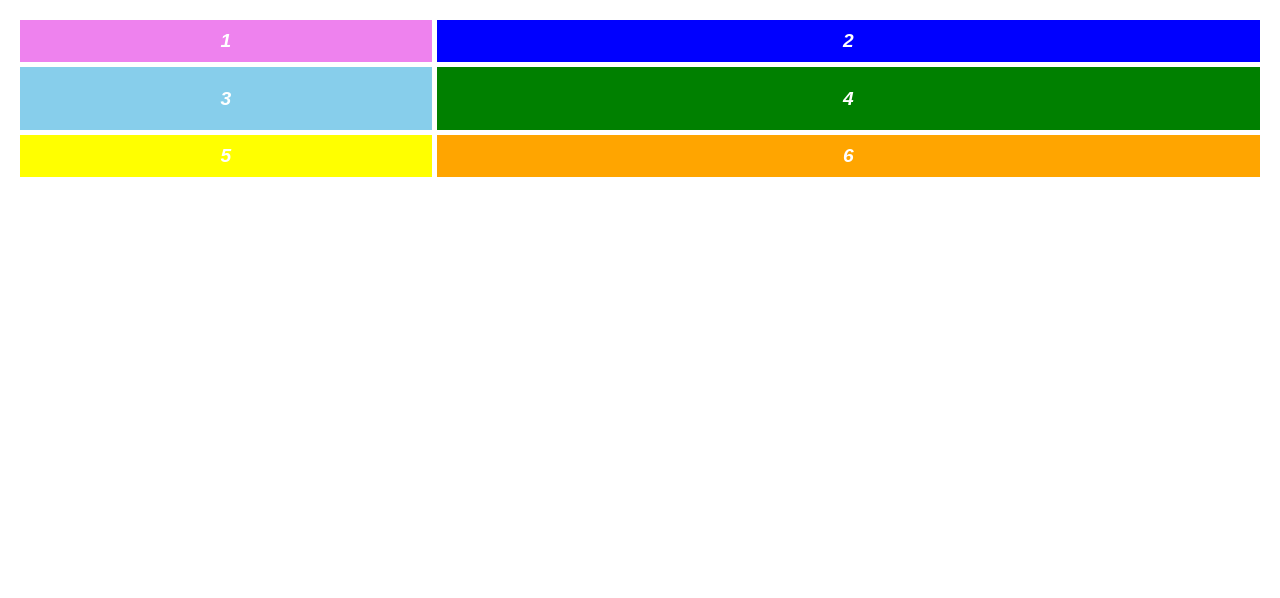
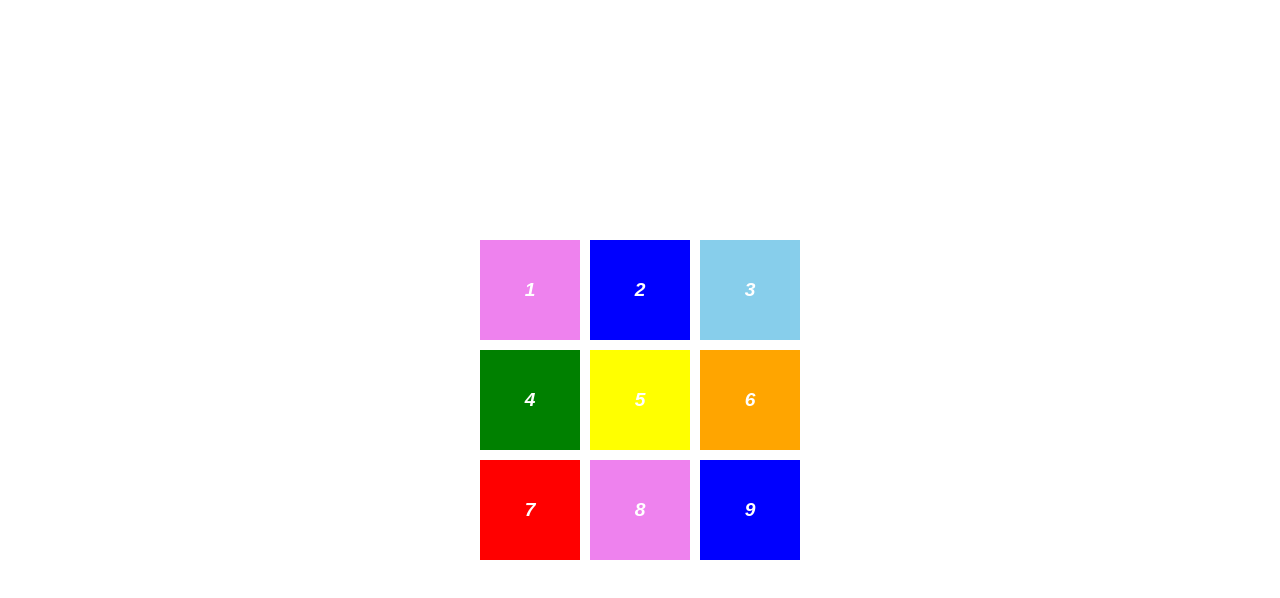
Before and after one commit to md-shamim-sarker/web-dev, a plain HTML site: page grid-layout/index.html in a window 1280 px wide. Drawn offline with Linux system fonts and the light colour scheme.

Commit message:
grid study

```diff
--- a/grid-layout/basic.css
+++ b/grid-layout/basic.css
@@ -11,7 +11,6 @@
     font-weight: 800;
     font-style: italic;
     text-align: center;
-    margin: 20px;
 }
 
 .container div {
@@ -39,7 +38,6 @@
 
 .container div:nth-child(5) {
     background-color: yellow;
-    padding: 10px;
 }
 
 .container div:nth-child(6) {
@@ -49,3 +47,11 @@
 .container div:nth-child(7) {
     background-color: red;
 }
+
+.container div:nth-child(8) {
+    background-color: violet;
+}
+
+.container div:nth-child(9) {
+    background-color: blue;
+}
--- a/grid-layout/index.html
+++ b/grid-layout/index.html
@@ -21,7 +21,9 @@
         <div>4</div>
         <div>5</div>
         <div>6</div>
-        <!-- <div>7</div> -->
+        <div>7</div>
+        <div>8</div>
+        <div>9</div>
     </div>
 </body>
 
--- a/grid-layout/style.css
+++ b/grid-layout/style.css
@@ -1,10 +1,43 @@
 .container {
     display: grid;
-    /* grid-template-columns: 200px auto 200px; */
-    grid-template-columns: 1fr 2fr;
-    grid-template-rows: 2fr 3fr;
-    /* grid-template-rows: 200px 200px; */
-    /* column-gap: 5px; */
-    /* row-gap: 5px; */
-    gap: 5px;
+    height: 100vh;
+
+    /* grid-template-columns: 100px 100px 100px;
+    grid-template-rows: 100px 100px 100px; */
+    grid-template: repeat(3, 100px) / repeat(3, 100px);
+    /* grid-template: repeat(3, 1fr) / repeat(3, 1fr); */
+    /* grid-template: 20% auto 20% / 20% auto 20%; */
+
+    /* row-gap: 10px; */
+    /* column-gap: 10px; */
+    gap: 10px;
+
+    justify-items: stretch;
+    align-items: stretch;
+    justify-content: center;
+    align-content: center;
+    grid-auto-flow: dense;
 }
+
+/*
+Grid
+----
+Container
+---------
+display: grid | inline-grid | subgrid;
+grid-template-columns: 1fr 1fr 1fr | repeat(3, 1fr);
+grid-template-rows: 1fr 1fr 1fr | repeat(3, 1fr);
+grid-template: repeat(3, 1fr) / repeat(3, 1fr);
+row-gap: 10px;
+column-gap: 10px;
+gap: 10px;
+justify-items: start | end | center | stretch;
+align-items: start | end | center | stretch;
+justify-content: start | end | center | stretch | space-around | space-between | space-evenly;
+align-content: start | end | center | stretch | space-around | space-between | space-evenly;
+grid-auto-flow: row | column | dense;
+
+Children
+--------
+
+*/
```
